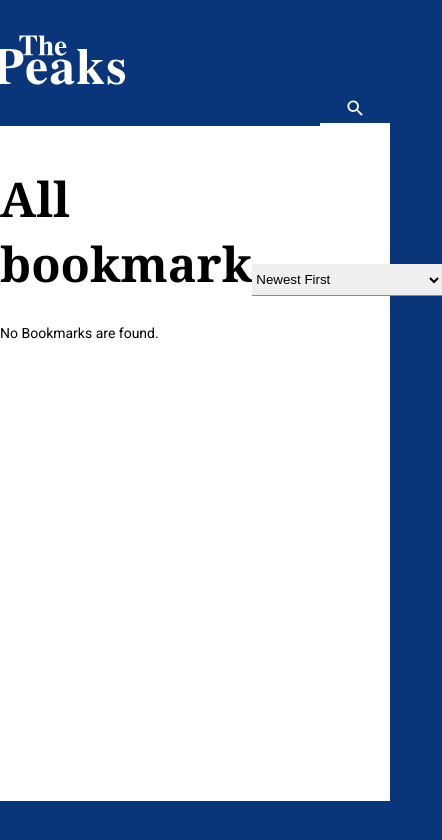
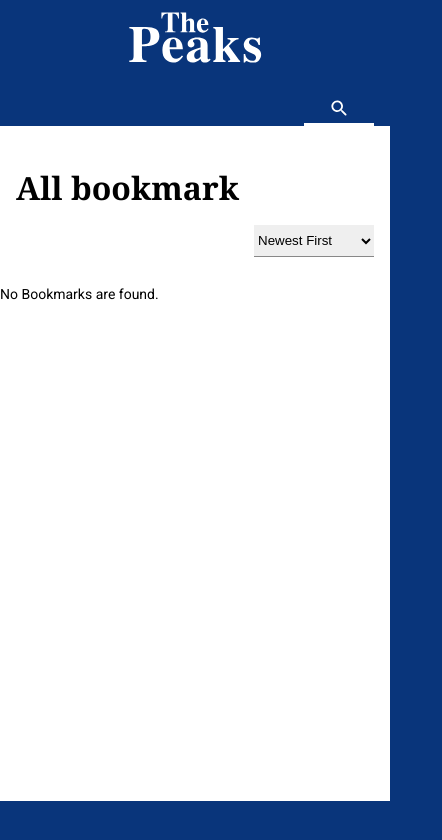
Before and after one commit to uruchira/sp-news-app, a React (Create React App) app: page /bookmarks in a window 390 px wide. Shown: the top 840 px of the page, 442 px wide, since content can reach past the window. Built offline with nearby package versions, Linux system fonts and the light colour scheme.

Commit message:
Make header and sub header responsive

```diff
--- a/src/components/SearchBox/styles.css
+++ b/src/components/SearchBox/styles.css
@@ -4,6 +4,12 @@
   width: 300px;
   justify-content: flex-end;
   align-items: flex-end;
+}
+
+@media only screen and (max-width: 576px) {
+  .sb-search-wrapper {
+    width: 100%;
+  }
 }
 
 .sb-search {
--- a/src/styles/elements.js
+++ b/src/styles/elements.js
@@ -39,10 +39,24 @@ export const BaseSelect = styled.select`
   border-bottom: 1px solid #888;
   width: 190px;
   padding: 7px 0;
+  @media screen and (max-width: 768px) {
+    width: 120px;
+  }
 `;
 
 export const BaseHeader = styled.h1`
   font-size: 3rem;
+  @media screen and (max-width: 768px) {
+    font-size: 2.5rem;
+  }
+
+  @media screen and (max-width: 720px) {
+    font-size: 2rem;
+  }
+
+  @media screen and (max-width: 576px) {
+    margin-bottom: 1rem;
+  }
 `;
 
 export const BaseSubHeader = styled.h1`
--- a/src/styles/layout.js
+++ b/src/styles/layout.js
@@ -12,11 +12,25 @@ export const HeaderContainer = styled.div`
   align-items: center;
   color: #fff;
   display: flex;
+  flex-direction: row;
   height: 126px;
   justify-content: space-between;
   margin: 0 auto;
   max-width: 1200px;
   width: 100%;
+  @media screen and (max-width: 1260px) {
+    max-width: 1200px;
+    padding: 0 1rem;
+  }
+
+  @media screen and (max-width: 720px) {
+    max-width: 720px;
+  }
+
+  @media screen and (max-width: 576px) {
+    flex-direction: column;
+    padding: 0 1rem;
+  }
 `;
 
 export const LogoLink = styled(Link)`
@@ -33,11 +47,17 @@ export const LogoOne = styled.img`
   position: absolute;
   right: 53px;
   top: 35px;
+  @media screen and (max-width: 576px) {
+    top: 12px;
+  }
 `;
 
 export const LogoTwo = styled.img`
   position: absolute;
   bottom: 41px;
+  @media screen and (max-width: 576px) {
+    bottom: 0;
+  }
 `;
 
 export const FooterWrapper = styled.section`
@@ -61,8 +81,17 @@ export const MainContainer = styled.div`
 
 export const SubHeaderWrapper = styled.div`
   display: flex;
+  flex-direction: row;
   justify-content: space-between;
   margin-bottom: 1.8rem;
+  @media screen and (max-width: 1260px) {
+    max-width: 1200px;
+    padding: 0 1rem;
+  }
+
+  @media screen and (max-width: 576px) {
+    flex-direction: column;
+  }
 `;
 
 export const SortingSection = styled.div`
@@ -72,6 +101,16 @@ export const SortingSection = styled.div`
   width: 385px;
   & a {
     margin-right: 1.5rem;
+  }
+  @media screen and (max-width: 768px) {
+    width: 315px;
+    & a {
+      margin-right: 1rem;
+    }
+  }
+
+  @media screen and (max-width: 576px) {
+    width: 100%;
   }
 `;
 
```
